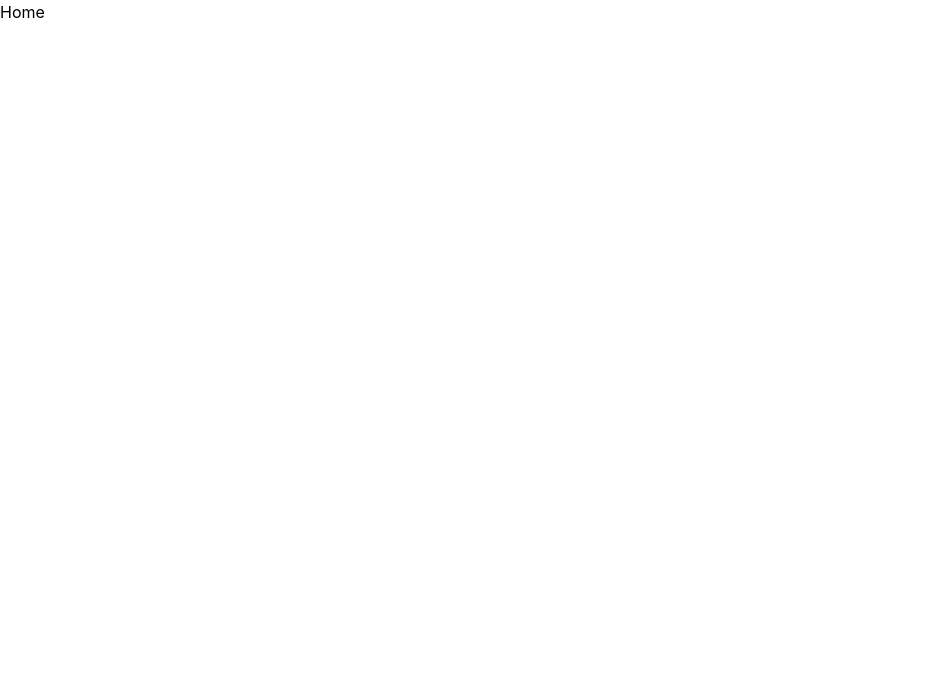
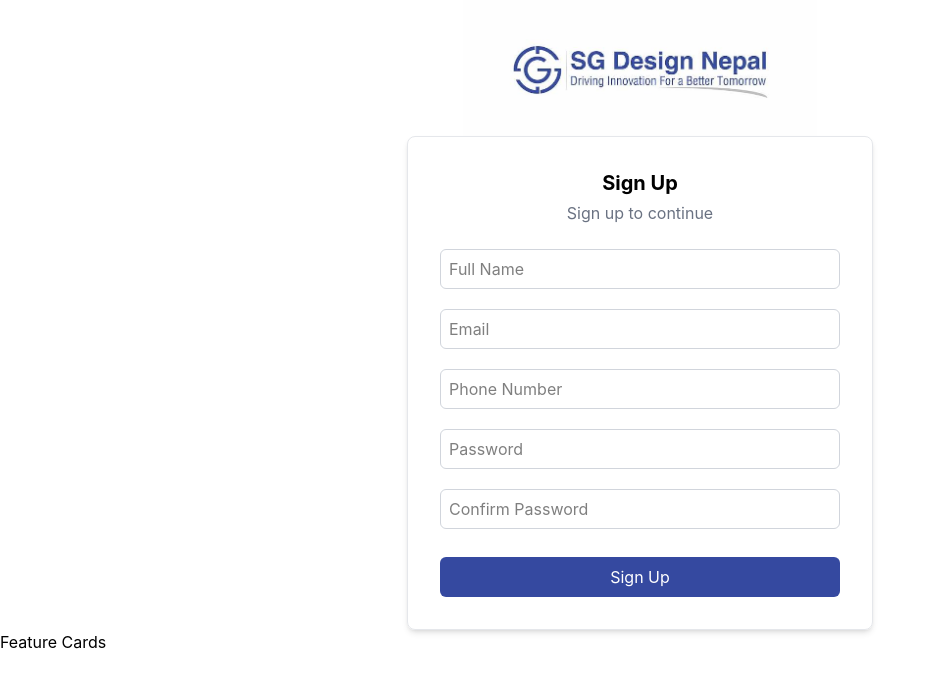
Before and after one commit to Nivesh26/SGDG, a React (Vite) app: page / in a window 1280 px wide. Shown: the top 688 px of the page, without its empty margins (0-935 px from the left). Built offline with nearby package versions, Linux system fonts and the light colour scheme.

Commit message:
feat: add sign-up form and feature cards to home page with assets

```diff
--- /dev/null
+++ b/src/Components/FeatureCards.tsx
@@ -0,0 +1,11 @@
+import React from "react";
+
+const FeatureCards = () => {
+    return (
+        <div>
+            <h1>Feature Cards</h1>
+        </div>
+    )
+}
+
+export default FeatureCards;
--- /dev/null
+++ b/src/Components/Form.tsx
@@ -0,0 +1,57 @@
+import React from 'react';
+
+const Form = () => {
+    return (
+        <div className='border border-gray-200 rounded-lg p-8 shadow-md w-fit mx-auto'>
+
+            <div className='mb-6 text-center'>
+                <h1 className='font-bold text-xl mb-1'>Sign Up</h1>
+                <p className='text-gray-500'>Sign up to continue</p>
+            </div>
+
+            <div className='flex flex-col gap-5 items-center'>
+                <input
+                    type="text"
+                    placeholder="Full Name"
+                    className='border border-gray-300 rounded-md px-2 py-1 w-100 h-10'
+                >
+                </input>
+
+                <input
+                    type="email"
+                    placeholder="Email"
+                    className='border border-gray-300 rounded-md px-2 py-1 w-100 h-10'
+                >
+                </input>
+
+                <input
+                    type="number"
+                    placeholder="Phone Number"
+                    className='border border-gray-300 rounded-md px-2 py-1 w-100 h-10'
+                >
+                </input>
+
+                <input
+                    type="password"
+                    placeholder="Password"
+                    className='border border-gray-300 rounded-md px-2 py-1 w-100 h-10'
+                >
+                </input>
+
+                <input
+                    type="password"
+                    placeholder="Confirm Password"
+                    className='border border-gray-300 rounded-md px-2 py-1 w-100 h-10'
+                >
+                </input>
+
+                <button className='bg-[#3549A0] text-white px-2 py-1 w-100 h-10 rounded-md cursor-pointer mt-2'>
+                    Sign Up
+                </button>
+            </div>
+
+        </div >
+    )
+}
+
+export default Form
--- a/src/Pages/Home.tsx
+++ b/src/Pages/Home.tsx
@@ -1,8 +1,16 @@
-import React from "react";
+import React from 'react'
+import Form from '../Components/Form'
+import FeatureCards from '../Components/FeatureCards'
+import sgdgLogo from '../assets/sgdg.jpeg'
 
 const Home = () => {
     return (
-        <div>Home</div>
+        <div className="flex flex-col">
+            <img src={sgdgLogo} alt="SGDG Logo" className="h-34 w-auto object-contain" />
+
+            <Form />
+            <FeatureCards />
+        </div>
     )
 }
 
```
Also changed, not shown: src/Components/Header.tsx (deleted), src/assets/sgdg.jpeg (added).
